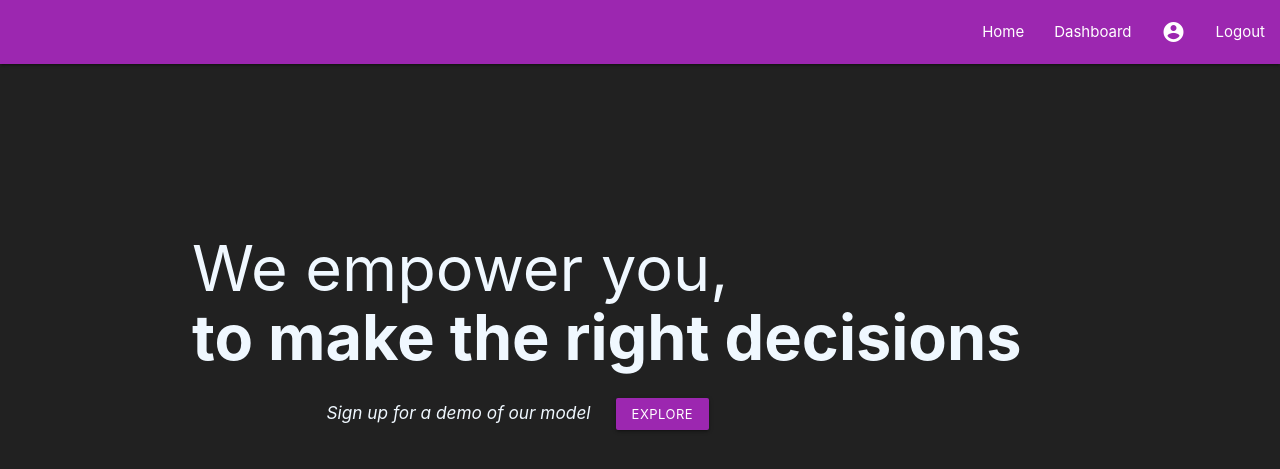
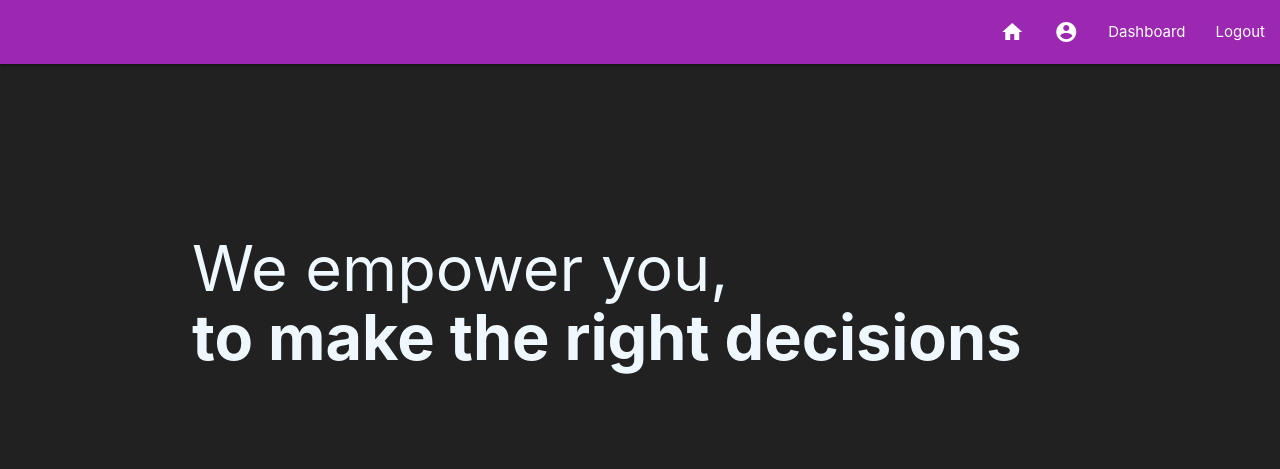
Before and after one commit to shiv-aay/mail-classifier-django, a Django app: page / in a window 1280 px wide. Shown: the top 469 px of the page. Run offline with Django 3.2, Linux system fonts and the light colour scheme; the visitor is signed in with stand-in values (Sample User, id 1).

Commit message:
icons added

```diff
--- a/accounts/views.py
+++ b/accounts/views.py
@@ -9,7 +9,7 @@ def login(request):
         if user is None: return render(request,'accounts/login.html',{'error':"Username or Password is incorrect"})
         else :
             auth.login(request, user)
-            return redirect('home')
+            return redirect('upload')
     else: return render(request,'accounts/login.html')
 
 def logout(request):
@@ -27,7 +27,7 @@ def signup(request):
             except User.DoesNotExist:
                 user = User.objects.create_user(request.POST['username'],password=request.POST['password1'])
                 auth.login(request,user)
-                return redirect('home')
+                return redirect('upload')
         else: return render(request,'accounts/signup.html',{'error':"Enter same password in both fields."})
 
     else:
--- a/mail_classifier/templates/mail_classifier/base.html
+++ b/mail_classifier/templates/mail_classifier/base.html
@@ -19,10 +19,10 @@
         <div class="purple nav-wrapper">
           <!-- <a href="#" class="brand-logo">Logo</a> -->
           <ul id="nav-mobile" class="right hide-on-med-and-down">
-            <li><a href="{% url 'home' %}">Home</a></li>
+            <li><a href="{% url 'home' %}" title="Home"><i class="large material-icons">home</i></a></li>
             {% if user.is_authenticated %}
+            <li><a href="" title="{{user}}"><i class="large material-icons">account_circle</i></a></li>
             <li><a href="{% url 'upload' %}">Dashboard</a></li>
-            <li><a href="" title="{{user}}"><i class="large material-icons">account_circle</i></a></li>
             <li><a href="javascript:{document.getElementById('logout').submit()}">Logout</a></li>
             {% else %}
             <li><a href="{% url 'login' %}" class="btn-small purple accent-2">Log In</a></li>
--- a/mail_classifier/templates/mail_classifier/home.html
+++ b/mail_classifier/templates/mail_classifier/home.html
@@ -5,12 +5,14 @@
     .main{
         padding-top: 10%;
     }
-    .main h6 button{
+    .main h6 a{
         margin-left: 4%;
     }
 </style>
 <div class="main container">
     <h1>We empower you,<br/><b>to make the right decisions</b></h1>
-    <h6 class="container"><i>Sign up for a demo of our model</i><button class="waves-effect waves-light btn-small purple">Explore</button></h6>
+    {% if not user.is_authenticated %}
+    <h6 class="container"><i>Sign up for a demo of our model</i><a href="{% url 'signup' %}" class="waves-effect waves-light btn-small purple">Explore</a></h6>
+    {% endif %}
 </div>
 {% endblock %}
--- a/mail_classifier/templates/mail_classifier/train.html
+++ b/mail_classifier/templates/mail_classifier/train.html
@@ -43,8 +43,7 @@
     <p>The preliminary cofidence on prediction is </p>
     <a href="{% url 'result' %}" class="purple right btn-large">Save & Proceed</a>
 </div>
-<script type = "text/javascript"
-src = "https://code.jquery.com/jquery-2.1.1.min.js"></script>
+<script src="https://code.jquery.com/jquery-3.5.1.min.js" integrity="sha256-9/aliU8dGd2tb6OSsuzixeV4y/faTqgFtohetphbbj0=" crossorigin="anonymous"></script>
 <script src = "https://cdnjs.cloudflare.com/ajax/libs/materialize/0.97.3/js/materialize.min.js">
 </script>
 {% endblock %}
```
